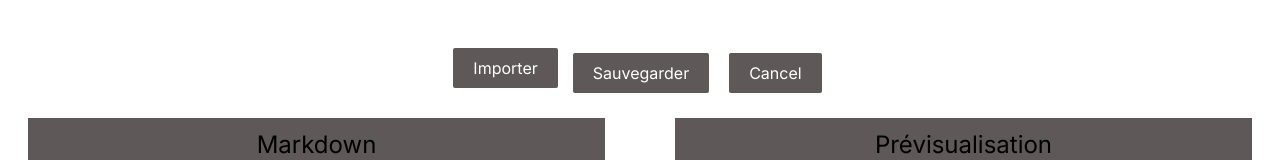
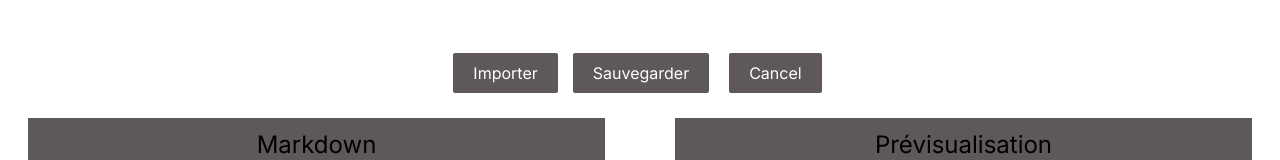
Before and after one commit to KJovene/HETIC-Annee-2k-website, a React (Vite) app: page /edit/1 in a window 1280 px wide. Shown: the top 160 px of the page. Built offline with nearby package versions, Linux system fonts and the light colour scheme.

Commit message:
fix css upload button

```diff
--- a/src/components/buttons/UploadEdit/UploadButtonEdit-module.css
+++ b/src/components/buttons/UploadEdit/UploadButtonEdit-module.css
@@ -3,3 +3,9 @@
     justify-content: center;
     align-items: center;
 }
+
+.uploadButtonContainerEdit {
+    display: flex;
+    justify-content: center;
+    align-items: center;
+}
--- a/src/components/buttons/UploadEdit/UploadButtonEdit.jsx
+++ b/src/components/buttons/UploadEdit/UploadButtonEdit.jsx
@@ -18,7 +18,7 @@ const UploadButtonEdit = ({ onFileUpload }) => {
     };
 
     return (
-        <div className="uploadButtonContainer">
+        <div className="uploadButtonContainerEdit">
             <input
                 type="file"
                 onChange={FileUpload}
```
